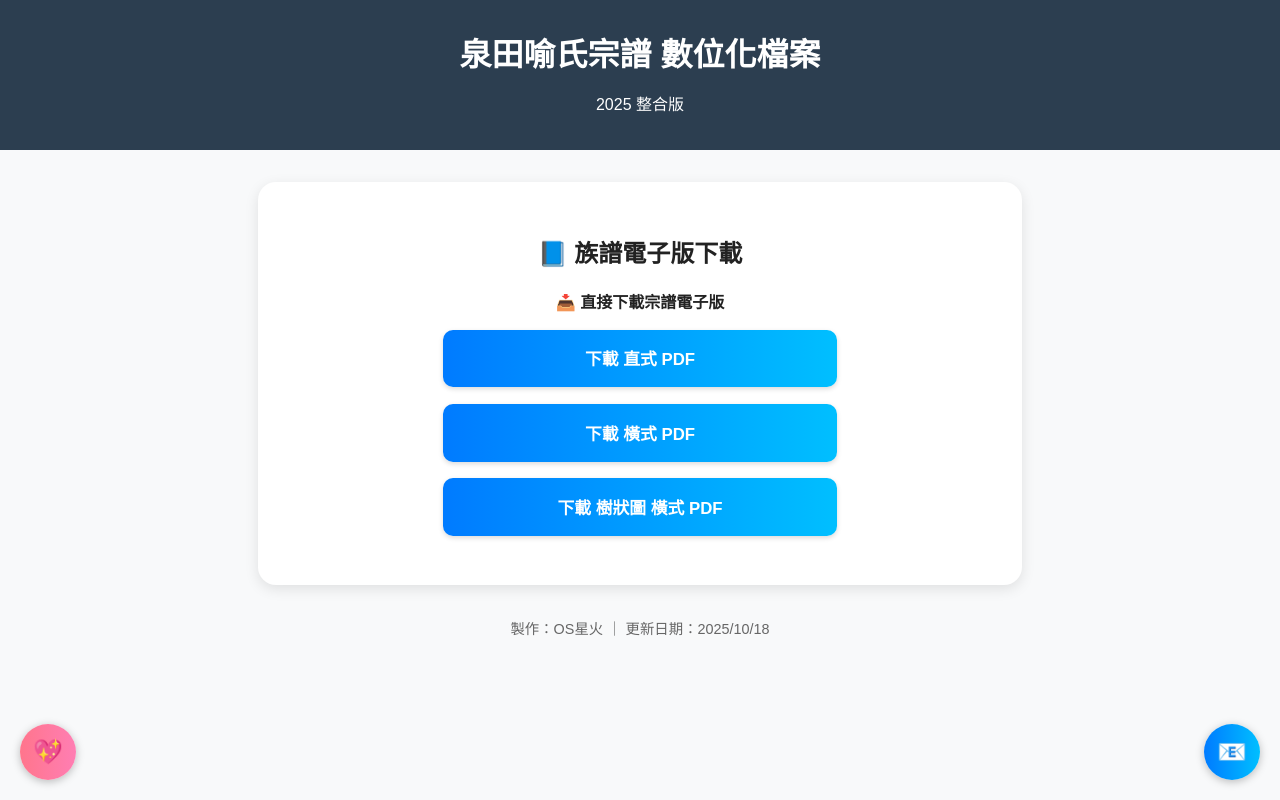
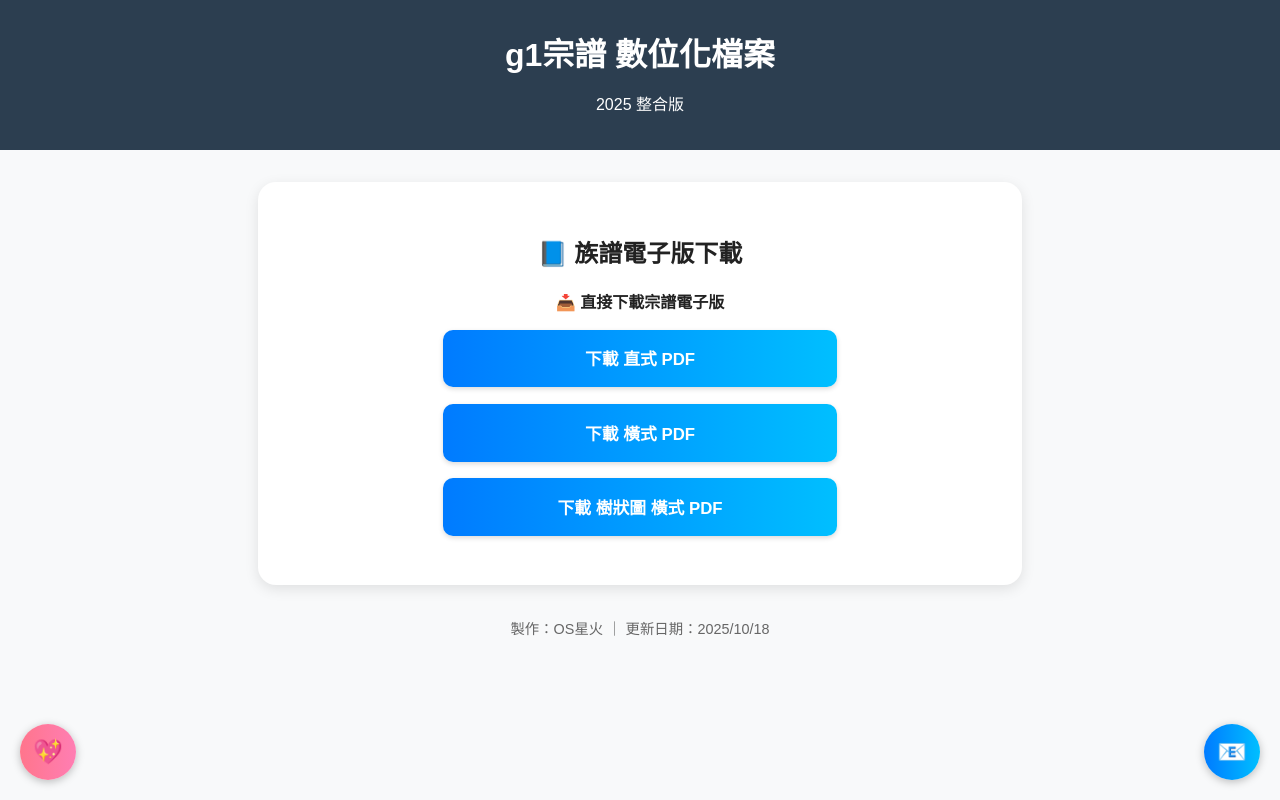
Before and after one commit to johnyuh/genealogy-1, a plain HTML site: page index.html in a window 1280 px wide. Drawn offline with Linux system fonts and the light colour scheme.

Commit message:
Add files via upload

```diff
--- a/index.html
+++ b/index.html
@@ -142,7 +142,7 @@
 </head>
 <body>
   <header>
-    <h1>泉田喻氏宗譜 數位化檔案</h1>
+    <h1>g1宗譜 數位化檔案</h1>
     <p>2025 整合版</p>
   </header>
 
```
